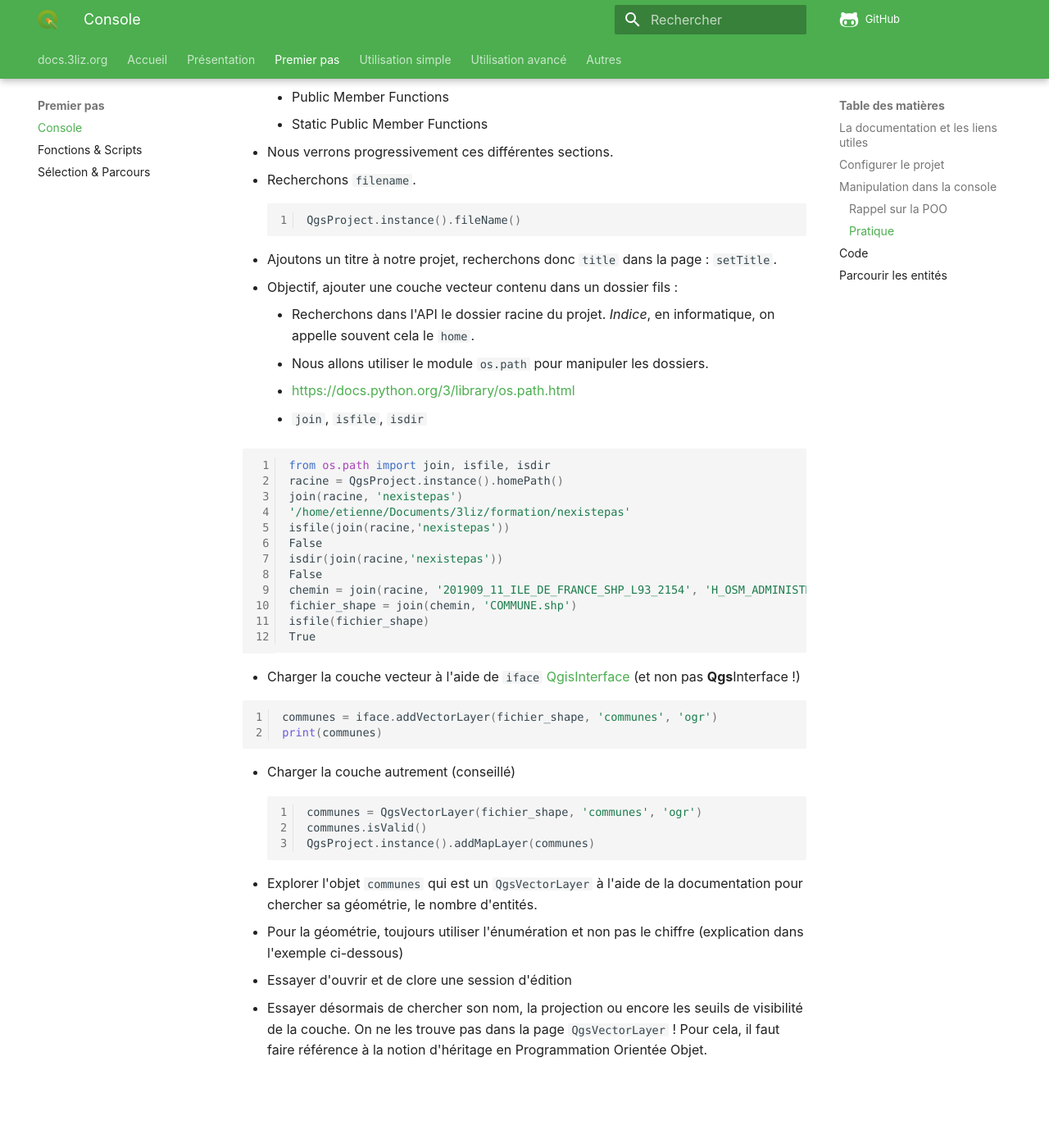
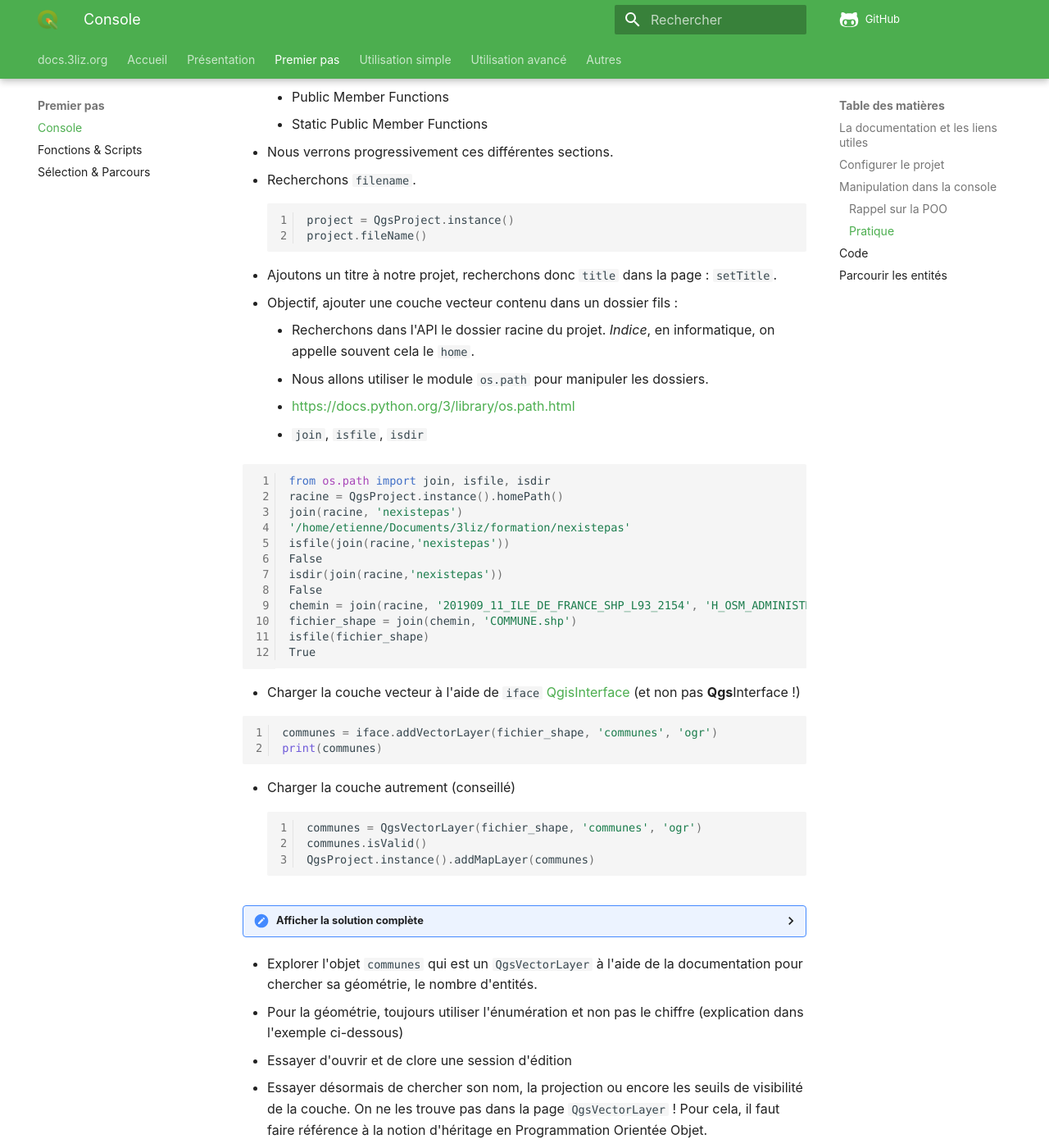
Before and after one commit to 3liz/formation-pyqgis, an MkDocs documentation site: the page built from docs/console.md, in a window 1280 px wide and 1400 px high, scrolled down 2627 px. Shown: the whole window at 82% size. Built offline with MkDocs 1.6.1 and Material for MkDocs 9.7.7, drawn with Linux system fonts in a browser that asks for light colours; nearby versions of some CDN libraries; comment, search, counter and statistics services are not loaded.

Commit message:
Ajout solution complète

````diff
--- a/docs/console.md
+++ b/docs/console.md
@@ -91,7 +91,8 @@
 * Nous verrons progressivement ces différentes sections.
 * Recherchons `filename`.
 ```python
-QgsProject.instance().fileName()
+project = QgsProject.instance()
+project.fileName()
 ```
 * Ajoutons un titre à notre projet, recherchons donc `title` dans la page : `setTitle`.
 * Objectif, ajouter une couche vecteur contenu dans un dossier fils :
@@ -129,6 +130,21 @@
 communes.isValid()
 QgsProject.instance().addMapLayer(communes)
 ```
+
+??? "Afficher la solution complète"
+	```python
+	from os.path import join, isfile, isdir
+
+	project = QgsProject.instance()
+
+	racine = project.homePath()
+	chemin = join(racine, '202103_OSM2IGEO_91_LANGUEDOC_ROUSSILLON_SHP_L93_2154', 'H_OSM_ADMINISTRATIF')
+	fichier_shape = join(chemin, 'COMMUNE.shp')
+	communes = QgsVectorLayer(fichier_shape, 'communes', 'ogr')
+	communes.isValid()
+	QgsProject.instance().addMapLayer(communes)
+	```
+
 * Explorer l'objet `communes` qui est un `QgsVectorLayer` à l'aide de la documentation pour chercher sa
   géométrie, le nombre d'entités.
 * Pour la géométrie, toujours utiliser l'énumération et non pas le chiffre (explication dans l'exemple
````
